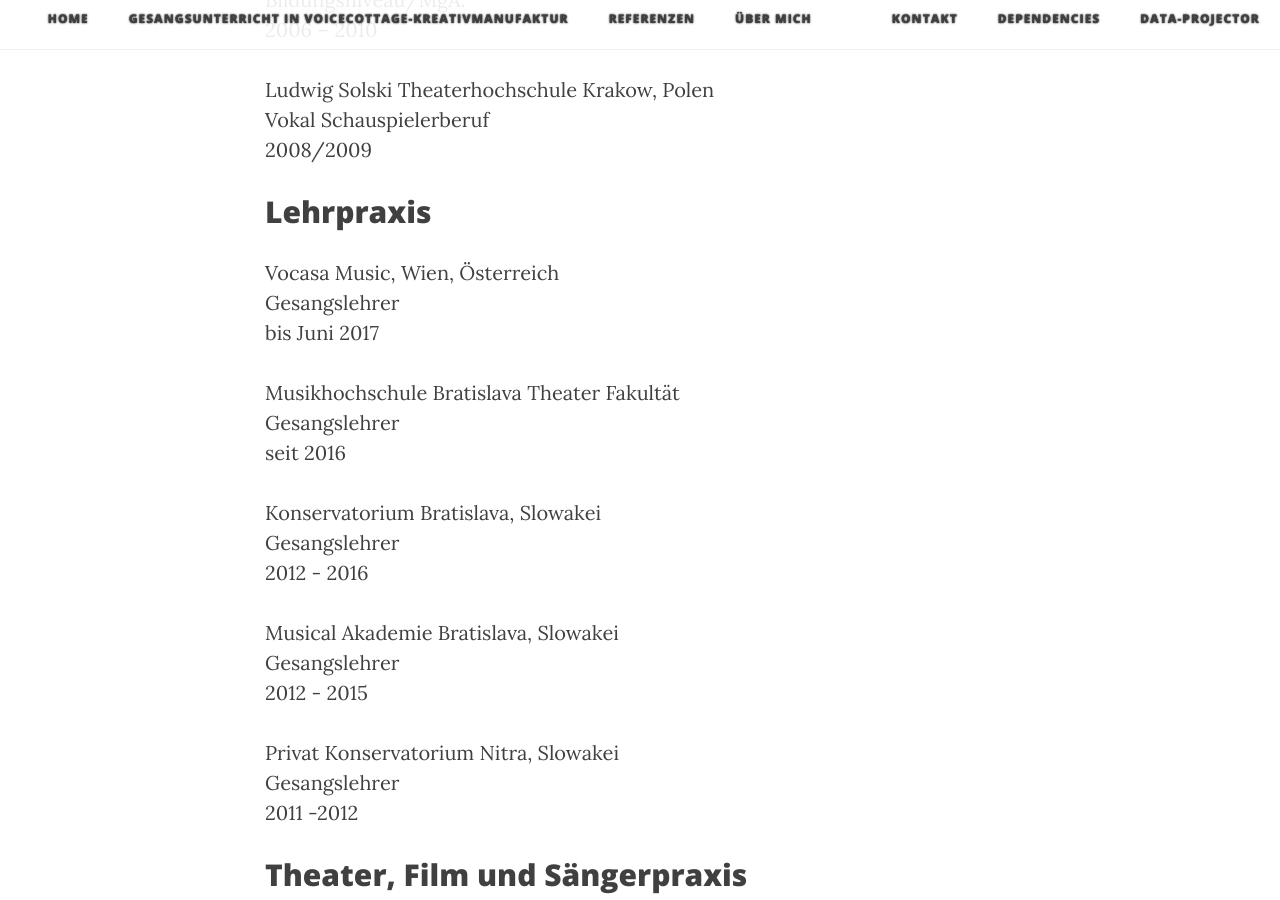
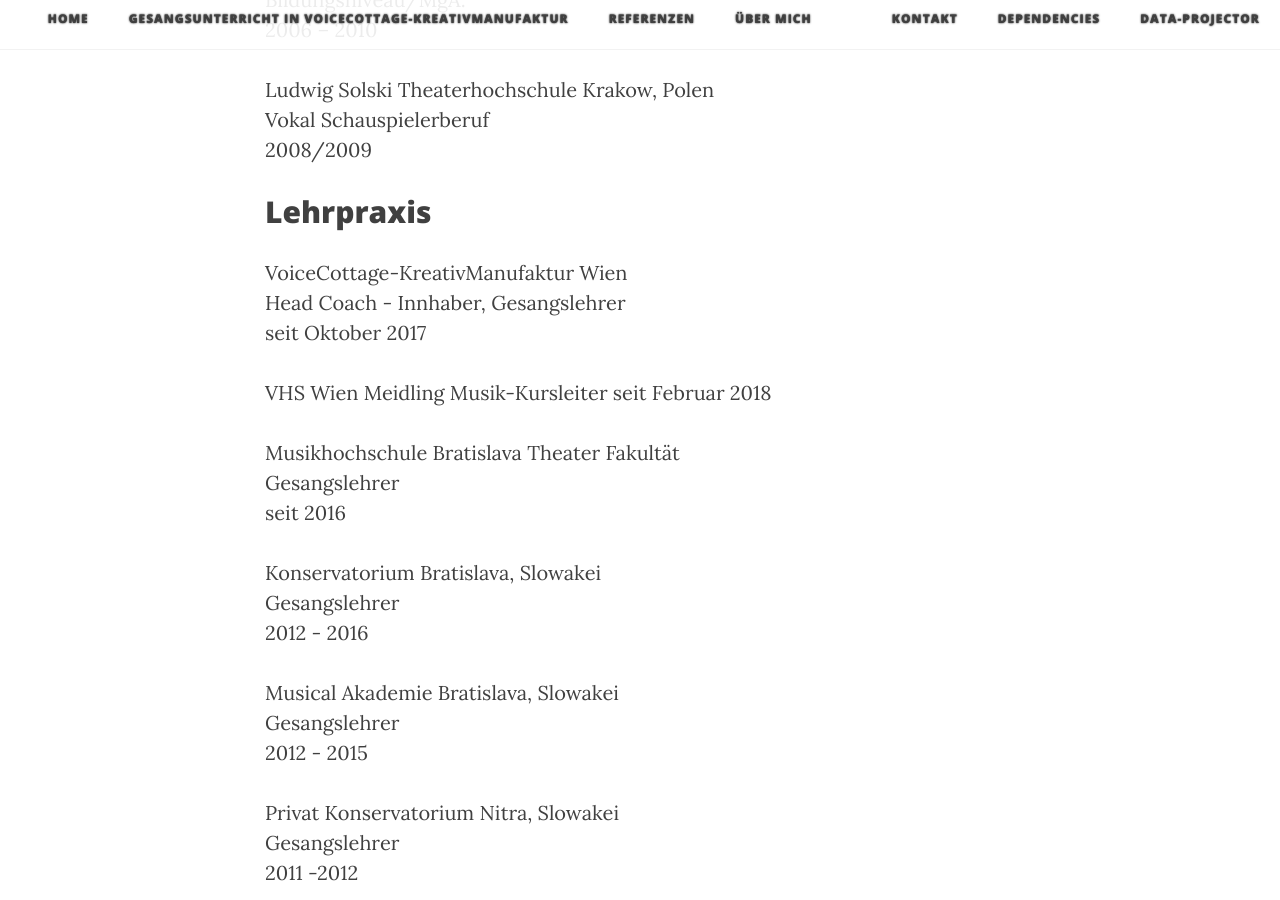
Before and after one commit to janhyza/gesangscoaching.at, a Jekyll site: the page built from projects/Ubermich.md, in a window 1280 px wide and 900 px high, scrolled down 855 px. Built offline with Jekyll 4.4.1, drawn with Linux system fonts in a browser that asks for light colours; nearby versions of some CDN libraries.

Commit message:
Update Ubermich.md

```diff
--- a/projects/Ubermich.md
+++ b/projects/Ubermich.md
@@ -22,9 +22,13 @@ Vokal Schauspielerberuf <br>
 2008/2009 <br>
 
 ## Lehrpraxis<br>
-Vocasa Music, Wien, Österreich<br>
-Gesangslehrer<br>
-bis Juni 2017<br>
+VoiceCottage-KreativManufaktur Wien<br>
+Head Coach - Innhaber, Gesangslehrer<br>
+seit Oktober 2017<br>
+
+VHS Wien Meidling
+Musik-Kursleiter
+seit Februar 2018
 
 Musikhochschule Bratislava Theater Fakultät <br>
 Gesangslehrer<br>
```
